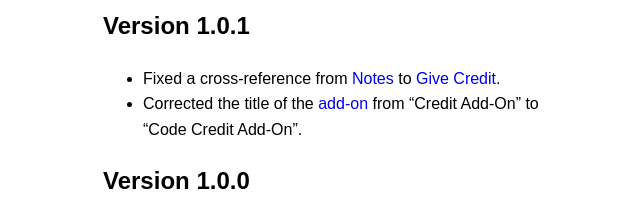
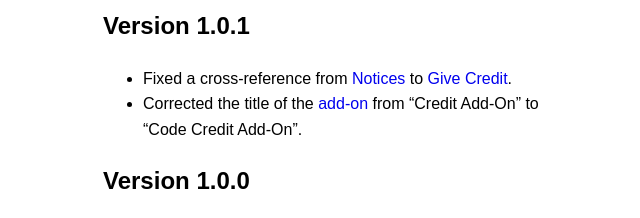
Before and after one commit to creditstxt/codecreditlicense.com, a plain HTML site: page changelog.html in a window 1280 px wide. Shown: the part 252-470 px from the top of the page, 297-937 px from the left. Drawn offline with Linux system fonts and the light colour scheme.

Commit message:
Fix typo in changelog

```diff
--- a/changelog.html
+++ b/changelog.html
@@ -16,7 +16,7 @@
       <p>This page lists brief summaries of changes in each version.</p>
       <h2 id=1.0.1>Version 1.0.1</h2>
       <ul>
-        <li>Fixed a cross-reference from <a href=/license/1.0.1#notes>Notes</a> to <a href=/license/1.0.1>Give Credit</a>.</li>
+        <li>Fixed a cross-reference from <a href=/license/1.0.1#notices>Notices</a> to <a href=/license/1.0.1>Give Credit</a>.</li>
         <li>Corrected the title of the <a href=/add-on/1.0.1>add-on</a> from “Credit Add-On” to “Code Credit Add-On”.</li>
       </ul>
       <h2 id=1.0.0>Version 1.0.0</h2>
```
